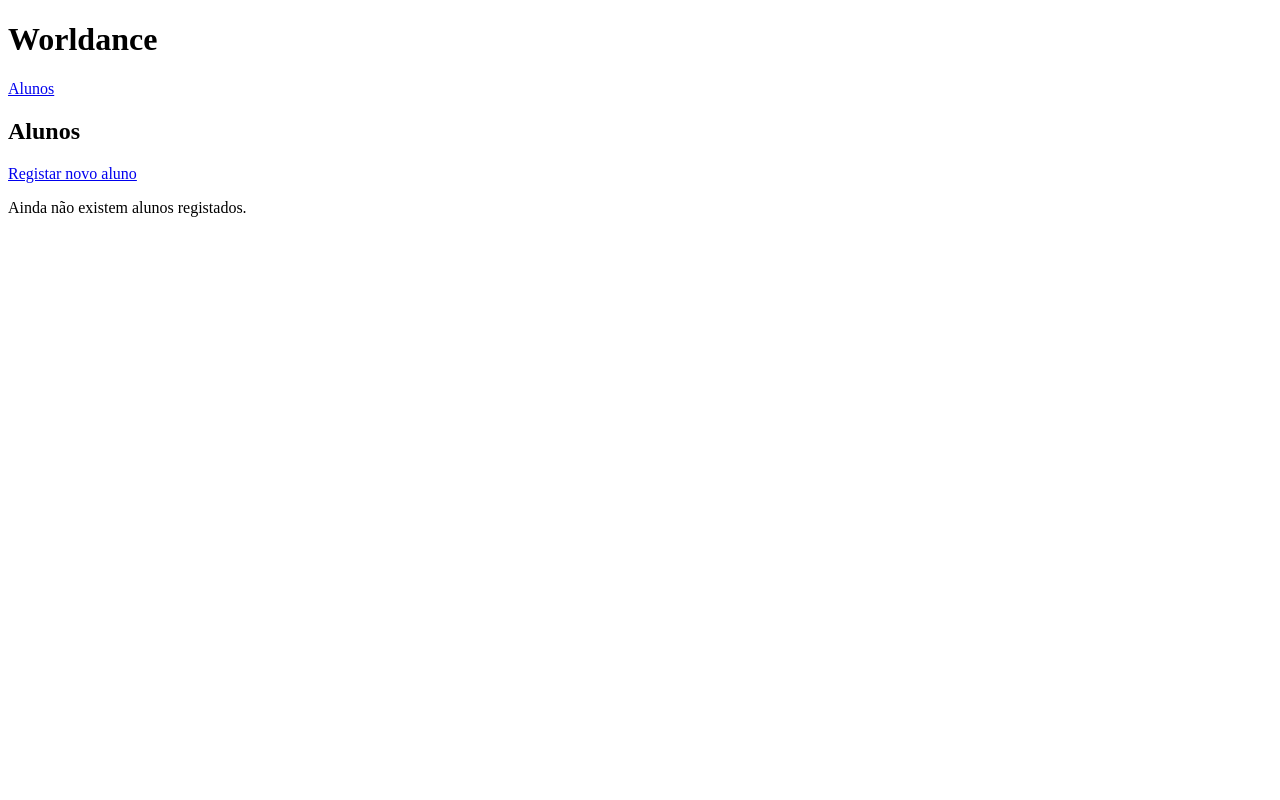
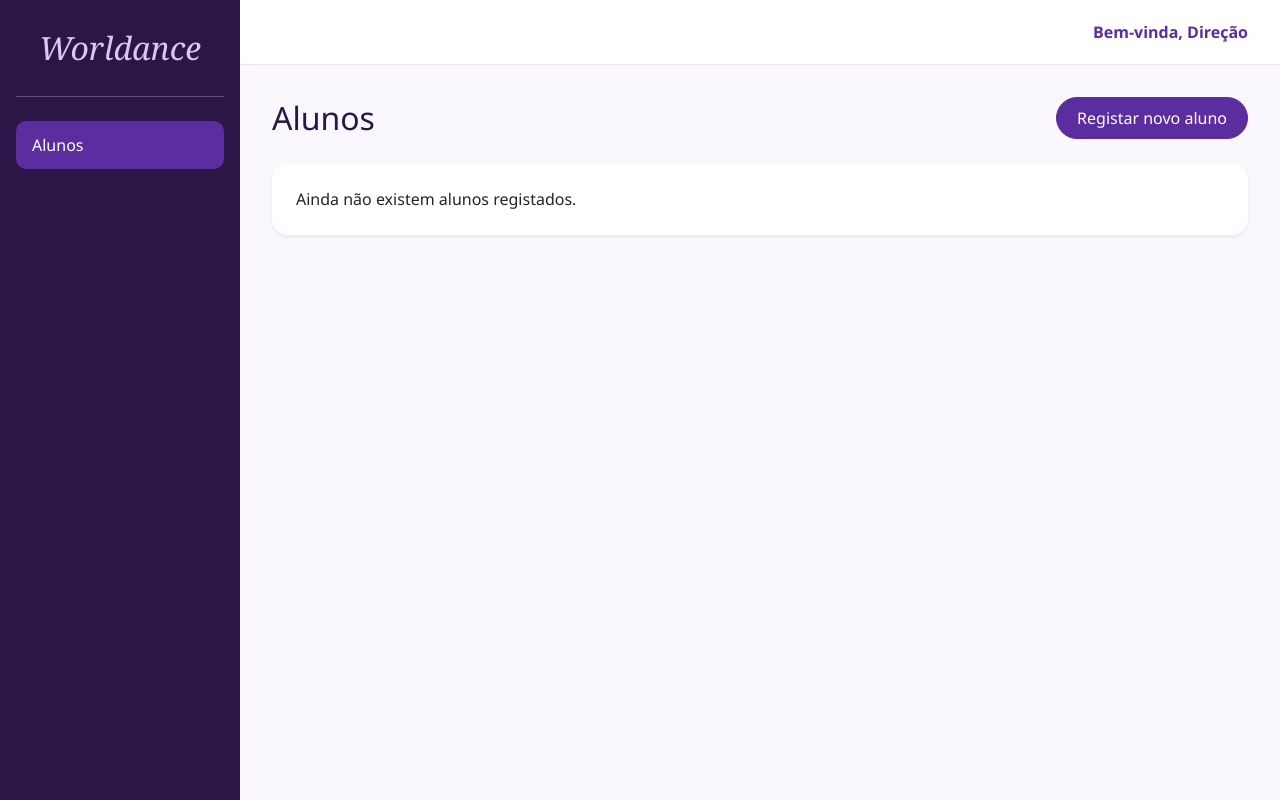
Before and after one commit to LaraCastelhano/Worldance, a Flask app: page /alunos in a window 1280 px wide. Run offline with Flask 3, Linux system fonts and the light colour scheme; data that the repository does not hold is empty.

Commit message:
Mudanças da interface com o bootstrap

```diff
--- /dev/null
+++ b/static/css/style.css
@@ -0,0 +1,89 @@
+:root {
+  --roxo-escuro: #2a1747;
+  --roxo: #5b2d9e;
+  --lilas: #d9c7f5;
+  --fundo: #faf7ff;
+}
+
+* { box-sizing: border-box; }
+
+body {
+  margin: 0;
+  display: flex;
+  min-height: 100vh;
+  font-family: "Segoe UI", Arial, sans-serif;
+  background: var(--fundo);
+  color: var(--roxo-escuro);
+}
+
+.sidebar {
+  width: 240px;
+  flex-shrink: 0;
+  background: var(--roxo-escuro);
+  padding: 24px 16px;
+}
+
+.logo {
+  font-family: Georgia, serif;
+  font-style: italic;
+  font-size: 32px;
+  color: var(--lilas);
+  text-align: center;
+  padding-bottom: 24px;
+  margin-bottom: 24px;
+  border-bottom: 1px solid rgba(217, 199, 245, 0.3);
+}
+
+.sidebar nav a {
+  display: block;
+  padding: 12px 16px;
+  margin-bottom: 6px;
+  border-radius: 10px;
+  color: var(--lilas);
+  text-decoration: none;
+}
+
+.sidebar nav a:hover { background: rgba(255, 255, 255, 0.08); }
+.sidebar nav a.ativo { background: var(--roxo); color: #fff; }
+
+.principal { flex: 1; min-width: 0; display: flex; flex-direction: column; }
+
+.topo {
+  background: #fff;
+  padding: 20px 32px;
+  text-align: right;
+  font-weight: 600;
+  color: var(--roxo);
+  border-bottom: 1px solid #eee3fb;
+}
+
+.conteudo { padding: 32px; }
+
+.sucesso {
+  background: #efe6fb;
+  color: var(--roxo);
+  padding: 12px 16px;
+  border-radius: 10px;
+}
+
+.btn-primary {
+  --bs-btn-bg: var(--roxo);
+  --bs-btn-border-color: var(--roxo);
+  --bs-btn-hover-bg: var(--roxo-escuro);
+  --bs-btn-hover-border-color: var(--roxo-escuro);
+  --bs-btn-active-bg: var(--roxo-escuro);
+  --bs-btn-active-border-color: var(--roxo-escuro);
+  border-radius: 999px;
+  padding: 8px 20px;
+}
+
+.card { border-radius: 16px; overflow: hidden; }
+
+.table thead th {
+  background: var(--lilas);
+  color: var(--roxo-escuro);
+  border-bottom: 0;
+  padding: 14px 16px;
+}
+
+.table td { padding: 14px 16px; }
--- a/templates/alunos.html
+++ b/templates/alunos.html
@@ -1,11 +1,17 @@
 {% extends "base.html" %}
 {% block conteudo %}
-<h2>Alunos</h2>
-<p><a href="{{ url_for('novo_aluno') }}">Registar novo aluno</a></p>
+<div class="d-flex justify-content-between align-items-center mb-4">
+  <h2 class="m-0">Alunos</h2>
+  <a href="{{ url_for('novo_aluno') }}" class="btn btn-primary">Registar novo aluno</a>
+</div>
 
+<div class="card border-0 shadow-sm">
   {% if alunos %}
-<table border="1" cellpadding="6">
+  <table class="table table-hover align-middle m-0">
+    <thead>
       <tr><th>Nome</th><th>Email</th><th>Telefone</th></tr>
+    </thead>
+    <tbody>
       {% for a in alunos %}
       <tr>
         <td>{{ a.nome }}</td>
@@ -13,8 +19,10 @@
         <td>{{ a.telefone or "-" }}</td>
       </tr>
       {% endfor %}
+    </tbody>
   </table>
   {% else %}
-<p>Ainda não existem alunos registados.</p>
+  <p class="p-4 m-0">Ainda não existem alunos registados.</p>
   {% endif %}
+</div>
 {% endblock %}
--- a/templates/base.html
+++ b/templates/base.html
@@ -4,15 +4,26 @@
   <meta charset="utf-8">
   <meta name="viewport" content="width=device-width, initial-scale=1">
   <title>Worldance</title>
+  <link href="https://cdn.jsdelivr.net/npm/bootstrap@5.3.3/dist/css/bootstrap.min.css" rel="stylesheet">
+  <link rel="stylesheet" href="{{ url_for('static', filename='css/style.css') }}">
 </head>
 <body>
-  <h1>Worldance</h1>
-  <nav><a href="{{ url_for('listar_alunos') }}">Alunos</a></nav>
+  <aside class="sidebar">
+    <div class="logo">Worldance</div>
+    <nav>
+      <a href="{{ url_for('listar_alunos') }}"
+         class="{% if request.endpoint in ('listar_alunos', 'novo_aluno') %}ativo{% endif %}">Alunos</a>
+    </nav>
+  </aside>
 
-  {% for mensagem in get_flashed_messages() %}
-    <p style="color: green;">{{ mensagem }}</p>
-  {% endfor %}
-
-  {% block conteudo %}{% endblock %}
+  <div class="principal">
+    <header class="topo">Bem-vinda, Direção</header>
+    <main class="conteudo">
+      {% for mensagem in get_flashed_messages() %}
+        <p class="sucesso">{{ mensagem }}</p>
+      {% endfor %}
+      {% block conteudo %}{% endblock %}
+    </main>
+  </div>
 </body>
 </html>
```
Lines whose indentation alone changed are shown as unchanged.
